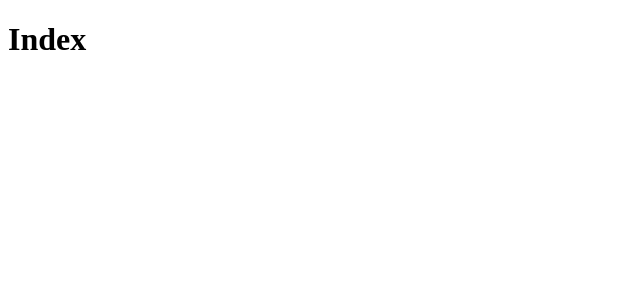
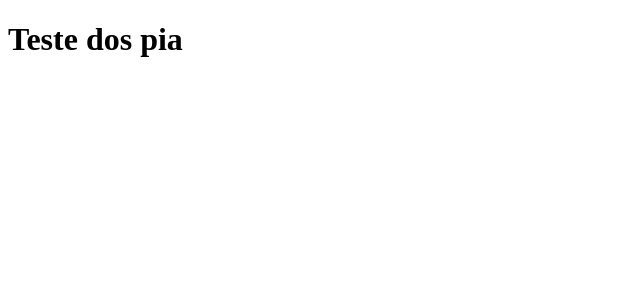
Before and after one commit to Rodrigobarb/clone-tabnews, a Next.js app: page / in a window 1280 px wide. Shown: the top 300 px of the page, without its empty margins (0-640 px from the left). Built offline with nearby package versions, Linux system fonts and the light colour scheme.

Commit message:
teste vercel

```diff
--- a/pages/index.js
+++ b/pages/index.js
@@ -1,5 +1,5 @@
 function Home (){
-    return <h1>Index</h1>
+    return <h1>Teste dos pia</h1>
 }
 
 export default Home;
```
